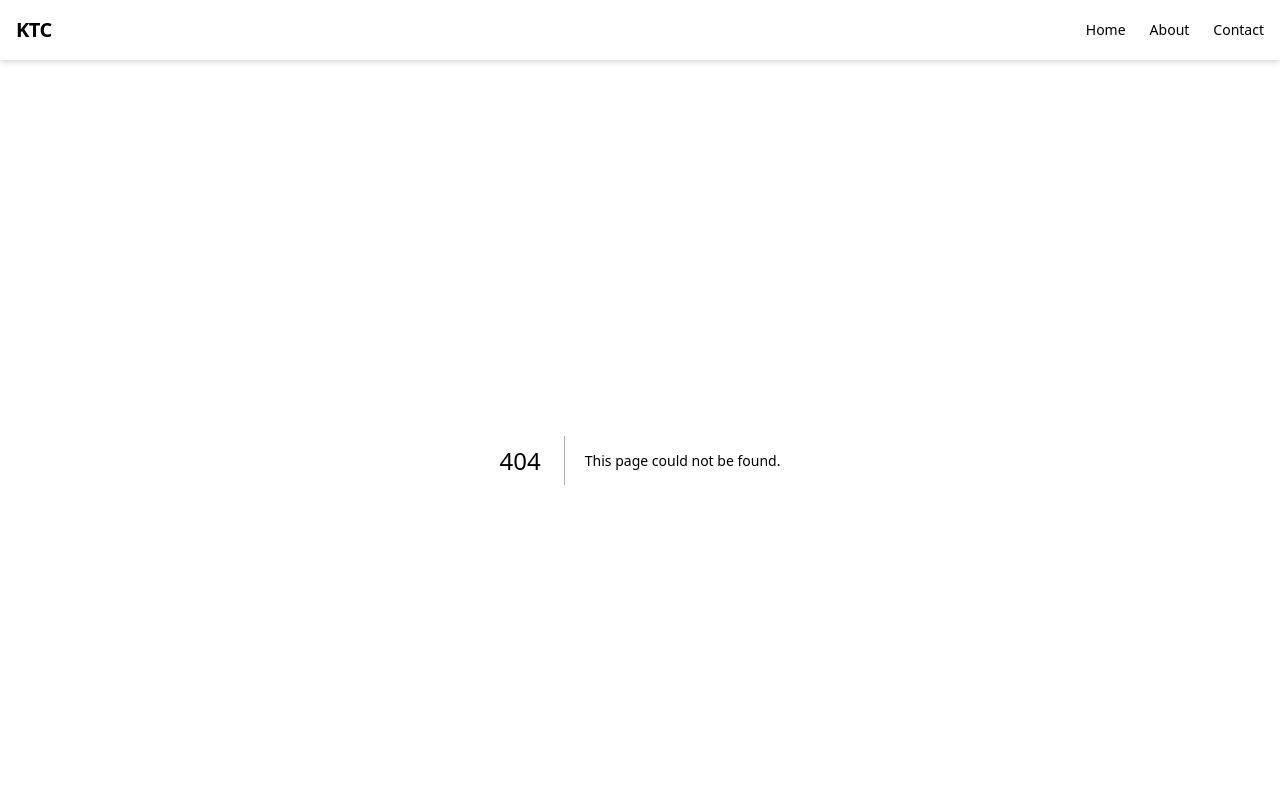
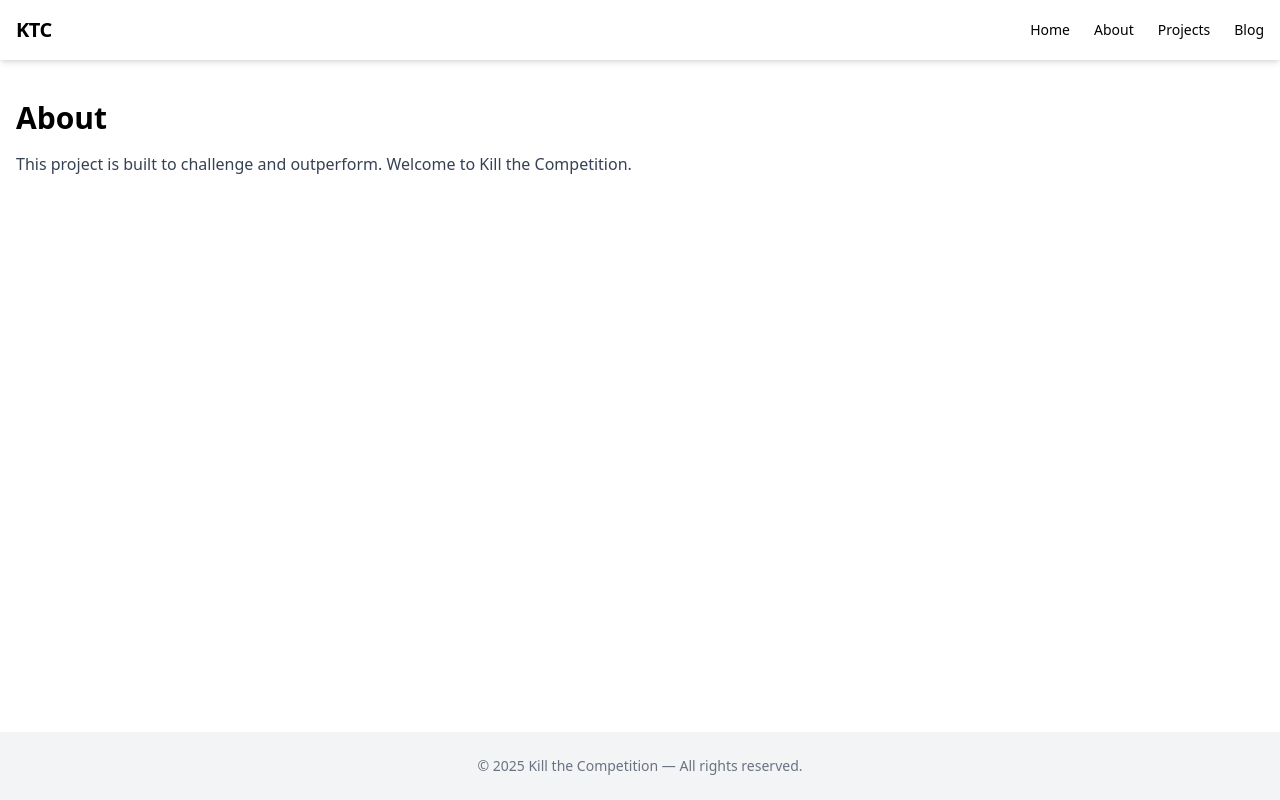
Before and after one commit to ionutbirlad/project-ktc, a Next.js app: page /about in a window 1280 px wide. Before the commit this address had no page. Shown: the top 800 px of the page. Built offline with nearby package versions, Linux system fonts and the light colour scheme.

Commit message:
feat: added basic pages and navigation

```diff
--- /dev/null
+++ b/src/app/about/page.tsx
@@ -0,0 +1,8 @@
+export default function AboutPage() {
+  return (
+    <section className="container mx-auto px-4 py-10">
+      <h1 className="text-3xl font-bold mb-4">About</h1>
+      <p className="text-gray-700">This project is built to challenge and outperform. Welcome to Kill the Competition.</p>
+    </section>
+  );
+}
--- /dev/null
+++ b/src/app/blog/page.tsx
@@ -0,0 +1,8 @@
+export default function BlogPage() {
+  return (
+    <section className="container mx-auto px-4 py-10">
+      <h1 className="text-3xl font-bold mb-4">Blog</h1>
+      <p className="text-gray-700">Thoughts, experiments, and documentation from the Kill the Competition journey.</p>
+    </section>
+  );
+}
--- /dev/null
+++ b/src/app/projects/page.tsx
@@ -0,0 +1,8 @@
+export default function ProjectsPage() {
+  return (
+    <section className="container mx-auto px-4 py-10">
+      <h1 className="text-3xl font-bold mb-4">Projects</h1>
+      <p className="text-gray-700">Here you&apos;ll find personal and open-source projects built for performance, clarity and edge.</p>
+    </section>
+  );
+}
--- a/src/components/layout/Navbar.tsx
+++ b/src/components/layout/Navbar.tsx
@@ -7,8 +7,9 @@ export default function Navbar() {
         <span className="text-xl font-bold tracking-tight">KTC</span>
         <nav className="space-x-6 text-sm font-medium">
           <Link href="/" className="hover:text-orange-600 transition-colors">Home</Link>
-          <a href="#about" className="hover:text-orange-600 transition-colors">About</a>
-          <a href="#contact" className="hover:text-orange-600 transition-colors">Contact</a>
+          <Link href="/about" className="hover:text-orange-600 transition-colors">About</Link>
+          <Link href="/projects" className="hover:text-orange-600 transition-colors">Projects</Link>
+          <Link href="/blog" className="hover:text-orange-600 transition-colors">Blog</Link>
         </nav>
       </div>
     </header>
```
